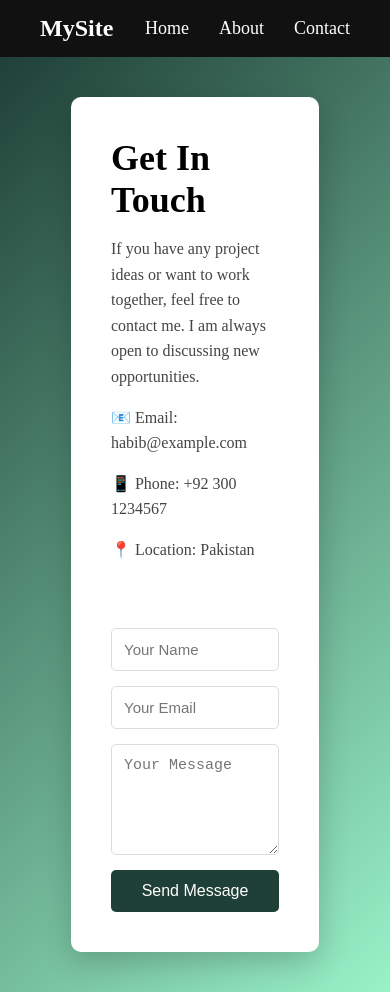
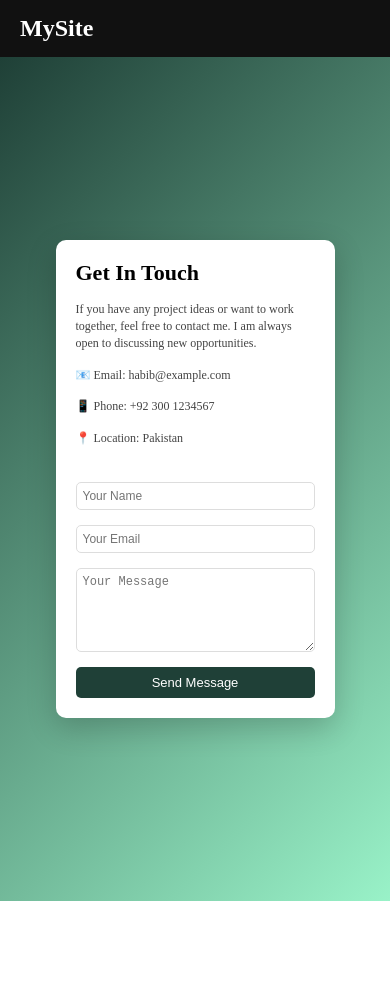
Before and after one commit to habibkhan-art/first-project, a React app: page /Contact in a window 390 px wide. After the commit the page ends 901 px from the top, so only its background shows below. Built offline with nearby package versions, Linux system fonts and the light colour scheme; the HTML template or start-up script is replaced by a standard one.

Commit message:
Add vercel.json for React Router fix

```diff
--- a/src/Components/About.css
+++ b/src/Components/About.css
@@ -105,3 +105,77 @@
   }
 
 }
+/* Base CSS already hai jo aap ne diya */
+
+/* Responsive improvements */
+
+/* Medium screens (tablet) */
+@media (max-width: 900px) {
+  .about-container {
+    flex-direction: column;
+    text-align: center;
+    gap: 40px; /* thoda kam gap */
+    width: 90%; /* thoda zyada width use karo */
+  }
+
+  .about-text h1 {
+    font-size: 36px; /* thoda chota heading */
+  }
+
+  .about-text p {
+    font-size: 16px;
+  }
+
+  .about-image img {
+    width: 220px;
+    margin-top: 20px;
+  }
+}
+
+/* Small screens (mobile) */
+@media (max-width: 600px) {
+  .about-container {
+    gap: 20px;
+    width: 95%;
+    padding: 20px 0;
+  }
+
+  .about-text h1 {
+    font-size: 28px;
+  }
+
+  .about-text p {
+    font-size: 14px;
+    line-height: 1.5;
+  }
+
+  .about-text button {
+    padding: 10px 22px;
+    font-size: 14px;
+  }
+
+  .about-image img {
+    width: 180px;
+    margin-top: 15px;
+  }
+}
+
+/* Extra small screens (very small mobile) */
+@media (max-width: 400px) {
+  .about-text h1 {
+    font-size: 24px;
+  }
+
+  .about-text p {
+    font-size: 13px;
+  }
+
+  .about-text button {
+    padding: 8px 18px;
+    font-size: 13px;
+  }
+
+  .about-image img {
+    width: 150px;
+  }
+}
--- a/src/Components/Contact.css
+++ b/src/Components/Contact.css
@@ -103,3 +103,83 @@
 }
 
 }
+/* Base CSS aapne already diya */
+
+/* Medium screens (tablet) */
+@media (max-width: 900px) {
+  .contact-container {
+    flex-direction: column;
+    gap: 30px; /* gap thoda kam karke mobile me spacing adjust */
+    width: 90%; /* container thoda bada kar diya taake side margins kam ho */
+    padding: 30px;
+  }
+
+  .contact-info h1 {
+    font-size: 30px;
+  }
+
+  .contact-info p {
+    font-size: 15px;
+  }
+
+  .contact-form input,
+  .contact-form textarea {
+    font-size: 14px;
+    padding: 10px;
+  }
+
+  .contact-form button {
+    font-size: 15px;
+    padding: 10px;
+  }
+}
+
+/* Small screens (mobile) */
+@media (max-width: 600px) {
+  .contact-container {
+    gap: 20px;
+    padding: 20px;
+  }
+
+  .contact-info h1 {
+    font-size: 26px;
+  }
+
+  .contact-info p {
+    font-size: 14px;
+    line-height: 1.4;
+  }
+
+  .contact-form input,
+  .contact-form textarea {
+    font-size: 13px;
+    padding: 8px;
+  }
+
+  .contact-form button {
+    font-size: 14px;
+    padding: 10px;
+  }
+}
+
+/* Extra small screens (very small mobile) */
+@media (max-width: 400px) {
+  .contact-info h1 {
+    font-size: 22px;
+  }
+
+  .contact-info p {
+    font-size: 12px;
+  }
+
+  .contact-form input,
+  .contact-form textarea {
+    font-size: 12px;
+    padding: 6px;
+  }
+
+  .contact-form button {
+    font-size: 13px;
+    padding: 8px;
+  }
+}
--- a/src/Components/Home.css
+++ b/src/Components/Home.css
@@ -52,3 +52,57 @@
     transform: translateY(0);
   }
 }
+/* Base CSS already provided */
+
+/* Medium screens (tablet) */
+@media (max-width: 900px) {
+  .title{
+    font-size: 40px;
+  }
+
+  .subtitle{
+    font-size: 18px;
+  }
+
+  .btn{
+    padding: 10px 25px;
+    font-size: 16px;
+  }
+}
+
+/* Small screens (mobile) */
+@media (max-width: 600px) {
+  .home{
+    height: 80vh; /* mobile screens ke liye thoda chhota height */
+    padding: 0 20px; /* side padding add kiya */
+  }
+
+  .title{
+    font-size: 32px;
+  }
+
+  .subtitle{
+    font-size: 16px;
+  }
+
+  .btn{
+    padding: 8px 20px;
+    font-size: 14px;
+  }
+}
+
+/* Extra small screens (very small mobile) */
+@media (max-width: 400px) {
+  .title{
+    font-size: 28px;
+  }
+
+  .subtitle{
+    font-size: 14px;
+  }
+
+  .btn{
+    padding: 6px 18px;
+    font-size: 13px;
+  }
+}
--- a/src/Components/Navbar.css
+++ b/src/Components/Navbar.css
@@ -33,3 +33,101 @@
 .nav-links a:hover{
   color: #00ffff;
 }
+/* Base CSS aapne diya hai */
+
+*{
+  margin: 0;
+  padding: 0;
+  box-sizing: border-box;
+}
+
+.navbar{
+  display: flex;
+  justify-content: space-between;
+  align-items: center;
+  background: #111;
+  padding: 15px 40px;
+}
+
+.logo{
+  color: white;
+  font-size: 24px;
+}
+
+.nav-links{
+  display: flex;
+  list-style: none;
+  gap: 30px;
+}
+
+.nav-links a{
+  text-decoration: none;
+  color: white;
+  font-size: 18px;
+  transition: 0.3s;
+}
+
+.nav-links a:hover{
+  color: #00ffff;
+}
+
+/* Responsive Navbar */
+
+/* Medium screens (tablet) */
+@media (max-width: 900px) {
+  .nav-links{
+    gap: 20px;
+  }
+  .nav-links a{
+    font-size: 16px;
+  }
+}
+
+/* Small screens (mobile) */
+@media (max-width: 600px) {
+  .navbar{
+    padding: 15px 20px;
+  }
+
+  .nav-links{
+    position: fixed;
+    top: 0;
+    right: -100%;
+    height: 100vh;
+    width: 60%;
+    background: #111;
+    flex-direction: column;
+    gap: 30px;
+    justify-content: center;
+    align-items: center;
+    transition: 0.3s;
+  }
+
+  .nav-links.active{
+    right: 0;
+  }
+
+  .nav-links a{
+    font-size: 20px;
+  }
+
+  /* Hamburger icon */
+  .hamburger{
+    display: block;
+    cursor: pointer;
+    z-index: 1001;
+  }
+
+  .hamburger div{
+    width: 25px;
+    height: 3px;
+    background: white;
+    margin: 5px 0;
+    transition: 0.3s;
+  }
+}
+
+/* Hide hamburger on large screens */
+.hamburger{
+  display: none;
+}
```
